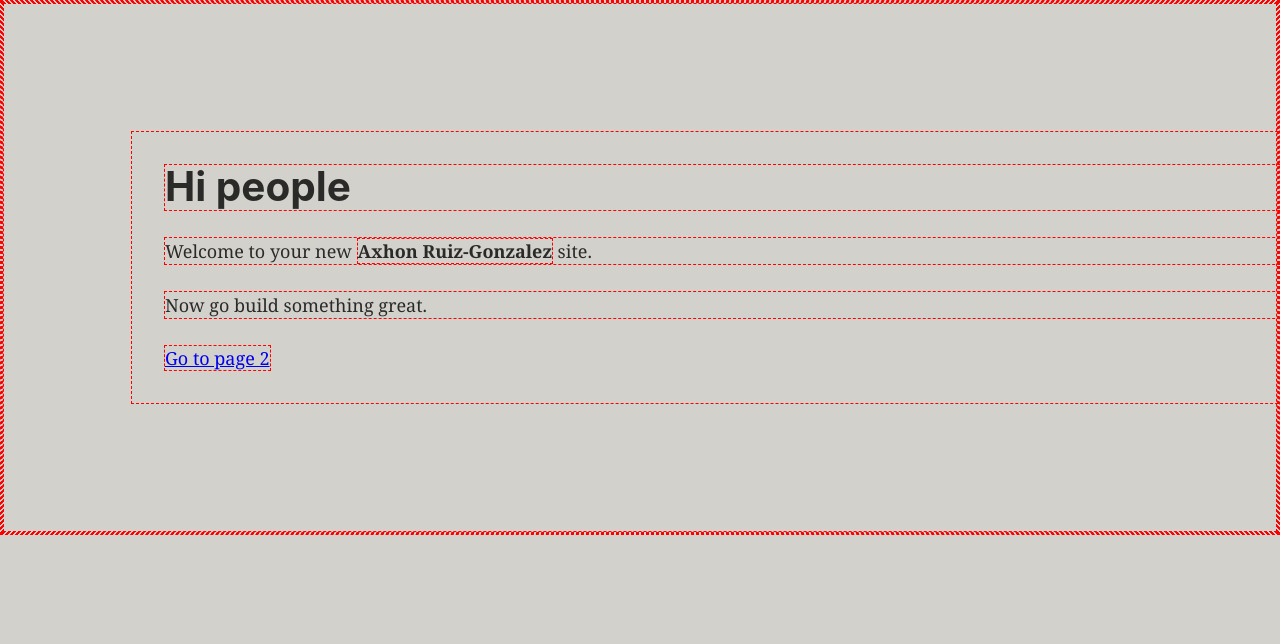
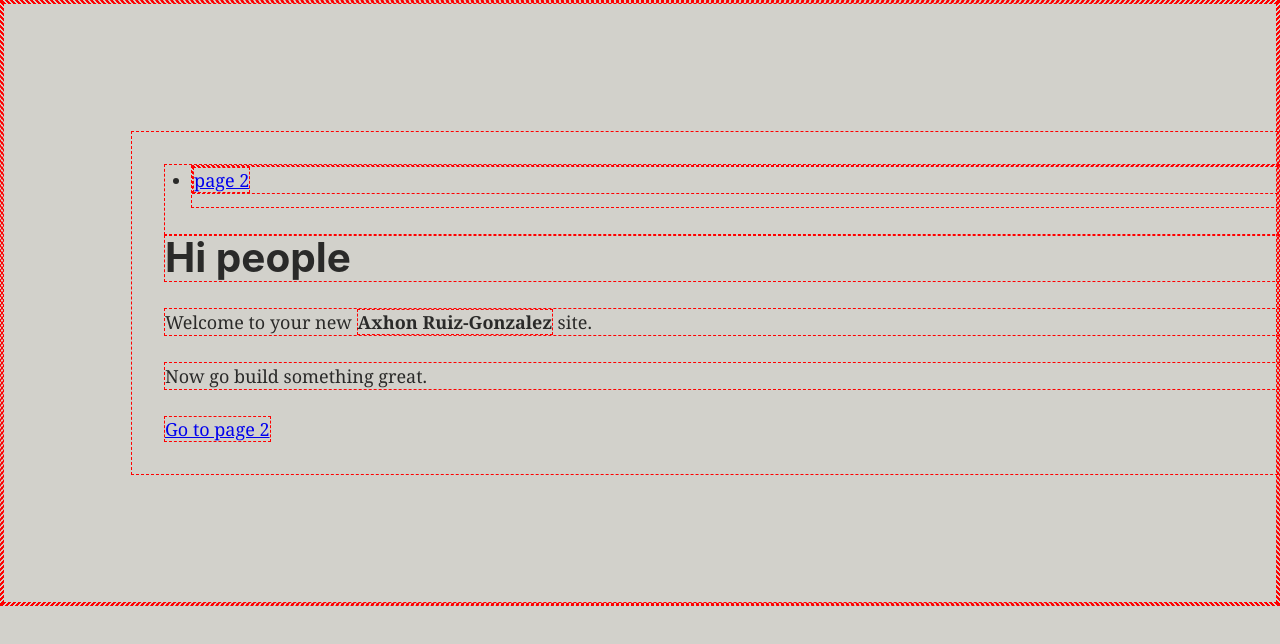
Before and after one commit to axhon/portfolio, a Gatsby site: page / in a window 1280 px wide. Shown: the top 644 px of the page. Built offline with nearby package versions, Linux system fonts and the light colour scheme; Gatsby itself is replaced by a stand-in of ours.

Commit message:
nav created good start bed stime

```diff
--- /dev/null
+++ b/src/components/Nav/Nav.tsx
@@ -0,0 +1,14 @@
+import * as React from "react";
+import { Link } from "gatsby";
+
+const Nav: React.FC = () => (
+  <nav>
+    <ul>
+      <li>
+        <Link to="/page-2">page 2</Link>
+      </li>
+    </ul>
+  </nav>
+);
+
+export default Nav;
--- a/src/pages/index.tsx
+++ b/src/pages/index.tsx
@@ -1,6 +1,7 @@
 import * as React from "react";
 import { Link } from "gatsby";
 import Wrapper from "../components/Wrapper/Wrapper";
+import Nav from "../components/Nav/Nav";
 
 // Please note that you can use https://github.com/dotansimha/graphql-code-generator
 // to generate all types from graphQL schema
@@ -17,6 +18,7 @@
 const LandingPage: React.FC<IndexPageProps> = props => {
   return (
     <Wrapper>
+      <Nav />
       <h1>Hi people</h1>
       <p>
         Welcome to your new{" "}
```
